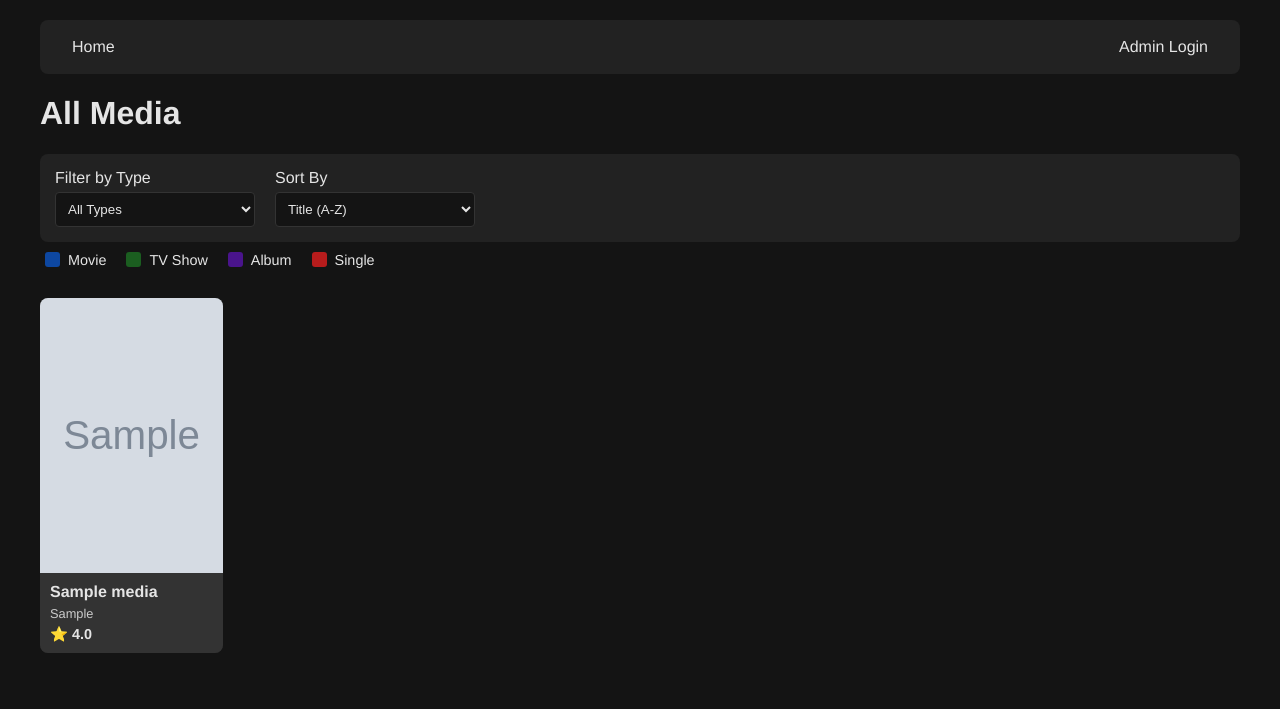
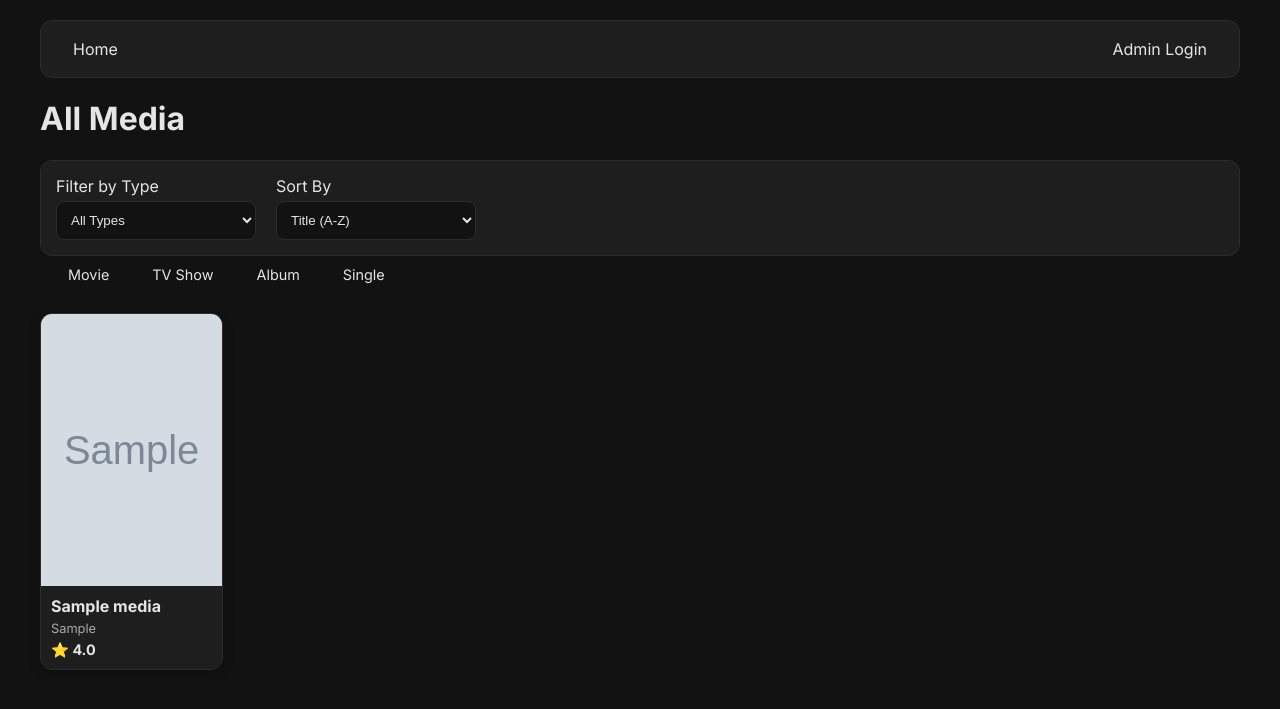
Before and after one commit to ClearLite/Ranking-Thing-332211, a Flask app: page / in a window 1280 px wide. Shown: the top 709 px of the page. Run offline with Flask 3, Linux system fonts and the light colour scheme; tables that the repository leaves empty hold one stand-in row (values such as "Sample post"); grey boxes marked "Sample" are stand-in pictures.

Commit message:
Update style.css

```diff
--- a/project/static/css/style.css
+++ b/project/static/css/style.css
@@ -1,13 +1,14 @@
 /* project/static/css/style.css */
 
 :root {
-    --bg-color: #141414;
-    --card-color: #222;
+    /* --- CORE THEME COLORS --- */
+    --bg-color: #121212; /* Slightly darker background */
+    --card-color: #1e1e1e;
     --text-color: #e5e5e5;
-    --border-color: #333;
+    --border-color: #2c2c2c; /* Subtle border for definition */
     --placeholder-color: #444;
 
-    /* Rating Colors */
+    /* --- RATING COLORS (UNCHANGED) --- */
     --awesome-color: #4CAF50;
     --great-color: #8BC34A;
     --good-color: #CDDC39;
@@ -15,17 +16,24 @@
     --bad-color: #FF9800;
     --garbage-color: #f44336;
 
-    /* NEW: Media Type Colors for Homepage Cards */
-    --movie-color: #0d47a1;  /* Dark Blue */
-    --tv-color: #1b5e20;     /* Dark Green */
-    --album-color: #4a148c;   /* Dark Purple */
-    --single-color: #b71c1c;  /* Dark Red */
+    /* --- NEW: REVISED MEDIA TYPE COLORS --- */
+    --movie-accent: #007BFF;  /* Blue */
+    --tv-accent: #28a745;     /* Green */
+    --album-accent: #dc3545;   /* Red */
+    --single-accent: #ffc107;  /* Yellow */
+
+    /* RGB versions for use in rgba() gradients */
+    --movie-rgb: 0, 123, 255;
+    --tv-rgb: 40, 167, 69;
+    --album-rgb: 220, 53, 69;
+    --single-rgb: 255, 193, 7;
 }
 
 body {
     background-color: var(--bg-color);
     color: var(--text-color);
-    font-family: 'Helvetica Neue', Helvetica, Arial, sans-serif;
+    /* NEW: Modern font */
+    font-family: 'Inter', 'Helvetica Neue', Helvetica, Arial, sans-serif;
     margin: 0;
     padding: 20px;
 }
@@ -39,8 +47,7 @@ body {
 .banner {
     height: 350px;
     background-size: cover;
-    background-position: center;
-    border-radius: 8px;
+    border-radius: 12px; /* Softer corners */
     margin-bottom: 20px;
     background-color: var(--placeholder-color);
 }
@@ -56,7 +63,7 @@ body {
     width: 200px;
     height: 300px;
     object-fit: cover;
-    border-radius: 8px;
+    border-radius: 12px; /* Softer corners */
     background-color: var(--placeholder-color);
     display: flex;
     justify-content: center;
@@ -98,10 +105,11 @@ body {
     padding: 10px 25px;
     font-size: 2.5rem;
     font-weight: bold;
-    border-radius: 8px;
-    color: black;
+    border-radius: 10px;
+    color: #111;
     min-width: 60px;
     text-align: center;
+    text-shadow: 1px 1px 2px rgba(0,0,0,0.1); /* Adds pop to the number */
 }
 
 /* --- Rating Grid --- */
@@ -114,12 +122,12 @@ body {
 .rating-item {
     width: 60px;
     height: 40px;
-    border-radius: 5px;
+    border-radius: 6px; /* Softer corners */
     display: flex;
     justify-content: center;
     align-items: center;
     font-weight: bold;
-    color: black;
+    color: #111;
     cursor: pointer;
     position: relative;
 }
@@ -161,84 +169,70 @@ nav {
     align-items: center;
     background-color: var(--card-color);
     padding: 10px 20px;
-    border-radius: 8px;
+    border-radius: 12px; /* Softer corners */
     margin-bottom: 20px;
+    border: 1px solid var(--border-color);
 }
-nav a { color: var(--text-color); text-decoration: none; padding: 8px 12px; }
-nav a:hover { background-color: var(--border-color); border-radius: 5px; }
+nav a { color: var(--text-color); text-decoration: none; padding: 8px 12px; border-radius: 8px; transition: background-color 0.2s; }
+nav a:hover { background-color: #333; }
 
 form {
     background-color: var(--card-color);
     padding: 20px;
-    border-radius: 8px;
+    border-radius: 12px; /* Softer corners */
+    border: 1px solid var(--border-color);
 }
 
 .form-group { margin-bottom: 15px; }
 .form-group label { display: block; margin-bottom: 5px; }
 .form-group input, .form-group select {
     width: 100%;
-    padding: 8px;
+    padding: 10px; /* More padding */
     background-color: var(--bg-color);
     border: 1px solid var(--border-color);
     color: var(--text-color);
-    border-radius: 4px;
+    border-radius: 8px; /* Softer corners */
+    transition: all 0.2s ease-in-out;
+}
+
+/* NEW: Focus state for better usability */
+.form-group input:focus, .form-group select:focus {
+    outline: none;
+    border-color: var(--movie-accent);
+    box-shadow: 0 0 0 3px rgba(var(--movie-rgb), 0.3);
 }
 
 button, .btn {
     padding: 10px 15px;
     border: none;
-    border-radius: 5px;
+    border-radius: 8px; /* Softer corners */
     cursor: pointer;
     text-decoration: none;
     display: inline-block;
+    font-weight: bold;
+    transition: filter 0.2s;
 }
-.btn-primary { background-color: var(--awesome-color); color: black; }
+button:hover, .btn:hover {
+    filter: brightness(1.15); /* More satisfying hover */
+}
+.btn-primary { background-color: var(--awesome-color); color: #111; }
 .btn-danger { background-color: var(--garbage-color); color: white; }
 
-.flash-message {
-    padding: 15px;
-    margin-bottom: 20px;
-    border-radius: 5px;
-    border: 1px solid transparent;
-}
+.flash-message { padding: 15px; margin-bottom: 20px; border-radius: 8px; border: 1px solid transparent; }
 .flash-message.success { background-color: #d4edda; color: #155724; border-color: #c3e6cb; }
 .flash-message.danger { background-color: #f8d7da; color: #721c24; border-color: #f5c6cb; }
 
 .filter-form {
-    display: flex;
-    gap: 20px;
-    margin-bottom: 10px; /* Reduced margin */
-    background-color: var(--card-color);
-    padding: 15px;
-    border-radius: 8px;
-    align-items: flex-end;
+    display: flex; gap: 20px; margin-bottom: 10px; background-color: var(--card-color);
+    padding: 15px; border-radius: 12px; align-items: flex-end; border: 1px solid var(--border-color);
 }
-.filter-form .form-group {
-    margin-bottom: 0;
-}
-.filter-form select {
-    width: 200px;
-}
+.filter-form .form-group { margin-bottom: 0; }
+.filter-form select { width: 200px; }
 
 /* --- NEW: Legend Styles --- */
-.legend {
-    display: flex;
-    gap: 20px;
-    margin-bottom: 30px;
-    padding-left: 5px;
-}
-.legend-item {
-    display: flex;
-    align-items: center;
-    gap: 8px;
-    font-size: 0.9rem;
-}
-.legend-color-box {
-    width: 15px;
-    height: 15px;
-    border-radius: 3px;
-    display: inline-block;
-}
+.legend { display: flex; gap: 20px; margin-bottom: 30px; padding-left: 5px; }
+.legend-item { display: flex; align-items: center; gap: 8px; font-size: 0.9rem; }
+.legend-color-box { width: 15px; height: 15px; border-radius: 50%; display: inline-block; } /* Circles */
 
 /* --- Homepage Media Grid --- */
 .media-grid {
@@ -249,77 +243,63 @@ button, .btn {
 
 .media-card {
     background-color: var(--card-color);
-    border-radius: 8px;
+    border-radius: 12px; /* Softer corners */
     text-decoration: none;
     color: var(--text-color);
     overflow: hidden;
-    transition: transform 0.2s ease-in-out, box-shadow 0.2s ease-in-out;
+    border: 1px solid var(--border-color);
+    /* NEW: Subtle shadow for depth */
+    box-shadow: 0 4px 12px rgba(0,0,0,0.2);
+    transition: transform 0.2s ease-in-out, box-shadow 0.2s ease-in-out, border-color 0.2s ease-in-out;
 }
 
 .media-card:hover {
-    transform: scale(1.05);
-    box-shadow: 0 8px 25px rgba(0,0,0,0.5);
+    transform: scale(1.04);
+    box-shadow: 0 8px 25px rgba(0,0,0,0.4);
+    /* NEW: Border color glows on hover */
 }
+.media-card:hover.movie-border { border-color: var(--movie-accent); }
+.media-card:hover.tv-border { border-color: var(--tv-accent); }
+.media-card:hover.album-border { border-color: var(--album-accent); }
+.media-card:hover.single-border { border-color: var(--single-accent); }
+
 
 .media-card-poster img,
 .media-card-poster .placeholder {
-    width: 100%;
-    display: block;
-    background-color: var(--placeholder-color);
-    aspect-ratio: 2 / 3;
-    object-fit: cover;
+    width: 100%; display: block; background-color: var(--placeholder-color);
+    aspect-ratio: 2 / 3; object-fit: cover;
 }
-
 .media-card-poster .placeholder {
-    display: flex;
-    justify-content: center;
-    align-items: center;
-    font-size: 4rem;
-    color: #222;
+    display: flex; justify-content: center; align-items: center; font-size: 4rem; color: #222;
 }
-
 .media-card-square .media-card-poster img,
-.media-card-square .media-card-poster .placeholder {
-    aspect-ratio: 1 / 1;
-}
+.media-card-square .media-card-poster .placeholder { aspect-ratio: 1 / 1; }
 
 .media-card-info {
     padding: 10px;
-    /* NEW: Default color, will be overridden */
-    background-color: var(--border-color);
-    transition: background-color 0.2s;
+    background-color: var(--card-color); /* Base color */
+    position: relative;
+    z-index: 1;
 }
 
-/* NEW: Media Type Color Classes */
-.movie-type { background-color: var(--movie-color); }
-.tv-type { background-color: var(--tv-color); }
-.album-type { background-color: var(--album-color); }
-.single-type { background-color: var(--single-color); }
+/* NEW: GRADIENT ACCENT for the card info section */
+.media-card-info::before {
+    content: '';
+    position: absolute;
+    top: 0; left: 0; right: 0; bottom: 0;
+    z-index: -1;
+    opacity: 0.25; /* Control intensity of gradient */
+    background: transparent;
+}
+.movie-type::before { background: linear-gradient(to top, transparent 0%, var(--movie-accent) 250%); }
+.tv-type::before { background: linear-gradient(to top, transparent 0%, var(--tv-accent) 250%); }
+.album-type::before { background: linear-gradient(to top, transparent 0%, var(--album-accent) 250%); }
+.single-type::before { background: linear-gradient(to top, transparent 0%, var(--single-accent) 250%); }
 
-
-.media-card-info h3 {
-    font-size: 1rem;
-    margin: 0 0 5px 0;
-    white-space: nowrap;
-    overflow: hidden;
-    text-overflow: ellipsis;
-}
-
-.media-card-info .creator {
-    font-size: 0.8rem;
-    color: #ccc;
-    margin: 0 0 5px 0;
-}
-
-.media-card-info .score {
-    font-size: 0.9rem;
-    font-weight: bold;
-    margin: 0;
-}
+.media-card-info h3 { font-size: 1rem; margin: 0 0 5px 0; white-space: nowrap; overflow: hidden; text-overflow: ellipsis; }
+.media-card-info .creator { font-size: 0.8rem; color: #aaa; margin: 0 0 5px 0; }
+.media-card-info .score { font-size: 0.9rem; font-weight: bold; margin: 0; }
 
 .poster-square,
 .poster-square img,
-.poster-square .placeholder {
-    width: 300px;
-    height: 300px;
-}
+.poster-square .placeholder { width: 300px; height: 300px; }
```
